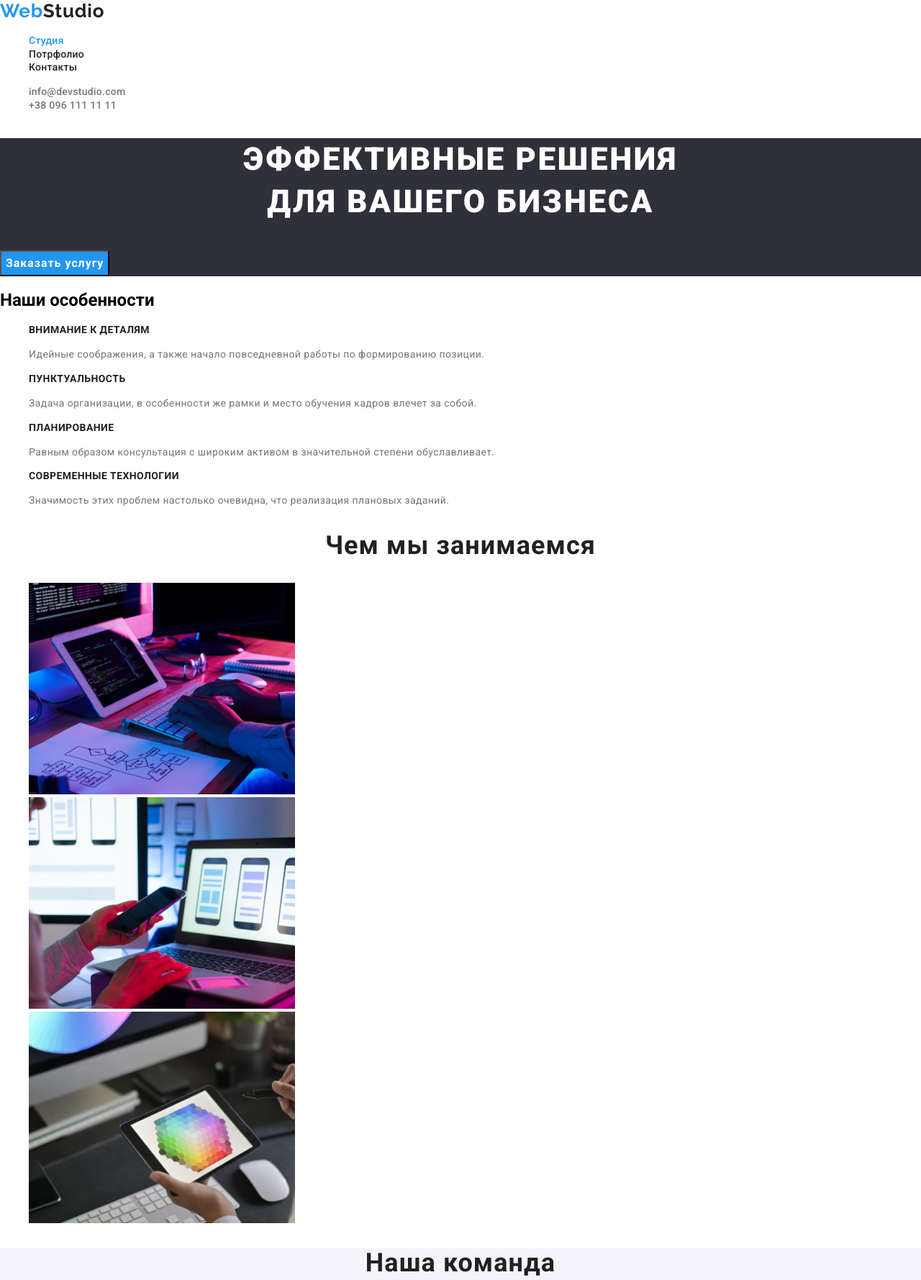
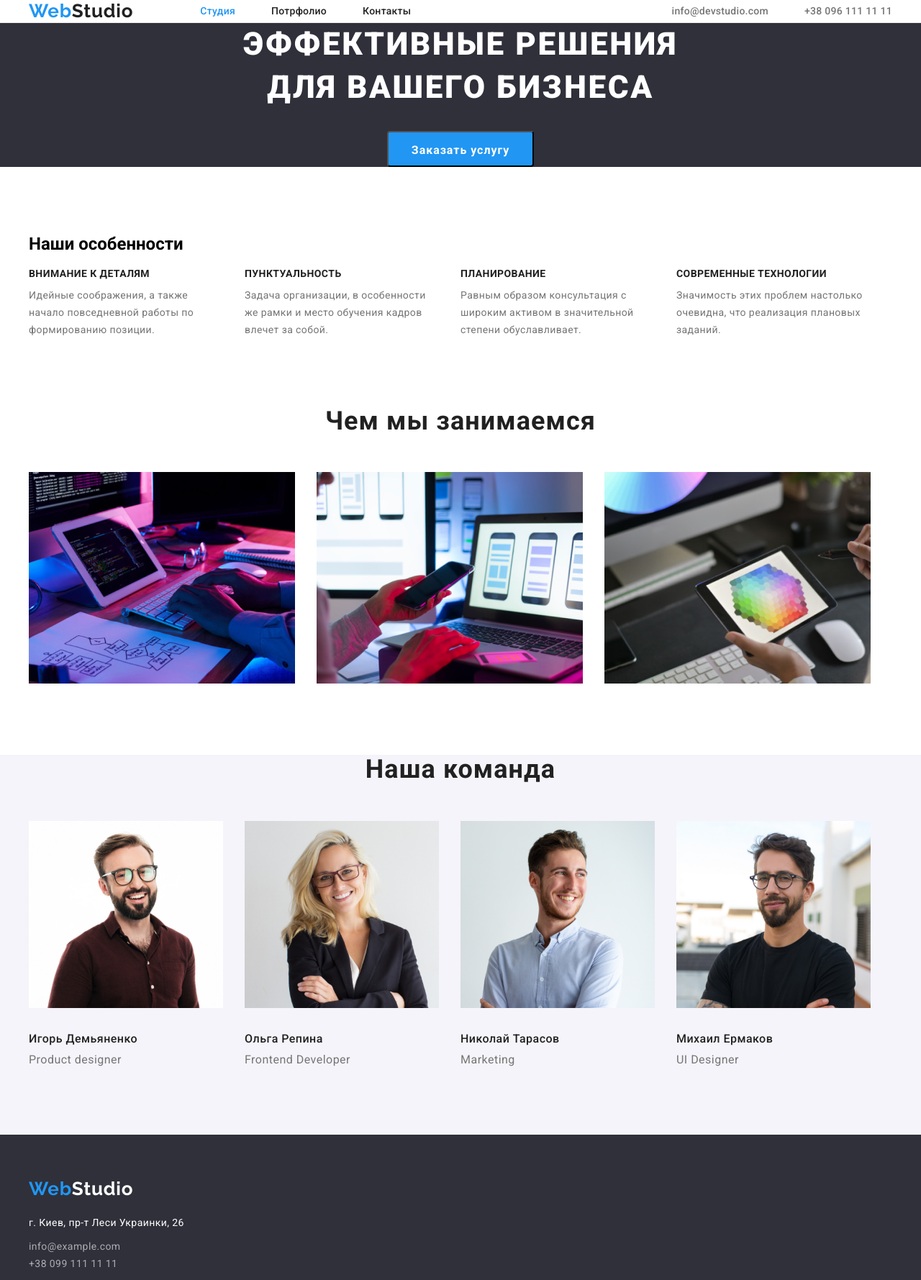
Before and after one commit to Artur-Smut/Homework, a plain HTML site: page index.html in a window 1280 px wide. Shown: the top 1779 px of the page at 72% size. Drawn offline with nearby package versions, Linux system fonts and the light colour scheme.

Commit message:
homework 3
hw3

```diff
--- a/css/styles.css
+++ b/css/styles.css
@@ -3,6 +3,17 @@
 /* вторичный цвет текста #757575 */
 
 /* акцент #2196F3 */
+
+
+html{
+    box-sizing: border-box;
+}
+
+*,
+*::before,
+::after{
+    box-sizing: inherit;
+}
 
 
 body{
@@ -12,10 +23,19 @@ body{
 
 
 
+.section{
+    padding-top: 94px;
+
+}
+
 
 ul {
     list-style: none;
+    padding: 0;
+    margin: 0;
 }
+
+
 
 address{
     font-style: normal;
@@ -26,6 +46,8 @@ address{
     font-weight: 700;
     font-size: 26px;
     line-height: 1.20;
+
+    margin-right: 93px;
 
 
     letter-spacing: 0.03em;
@@ -40,6 +62,44 @@ address{
 
 .head{
     background-color: #fff;
+}
+
+
+header{
+    border-bottom: 1px solid #ECECEC;
+}
+
+
+
+.container{
+    margin-left: auto;
+    margin-right: auto;
+    /* outline: 2px solid tomato; */
+    width: 1230px;
+    padding-left: 15px;
+    padding-right: 15px;
+}
+
+.site-nav .item{
+    /* outline: 1px solid tomato; */
+    margin-right: 50px;
+}
+
+
+.main-nav{
+    display: flex;
+    align-items: center;
+}
+
+
+.site-nav .item:last-child{
+    margin-right: 0;
+}
+
+
+.site-nav{
+    display: flex;
+
 }
 
 
@@ -66,61 +126,122 @@ address{
 .mail-tel .link-mt{
      color: #757575;
 
-
     font-weight: 500;
     font-size: 14px;
     line-height: 1.14;
     letter-spacing: 0.02em;
 }
 
+
+.mail-tel{
+    display: flex;
+    margin-left: auto;
+
+}
+
+
+.mail-tel :not(:first-child){
+   margin-left: 50px;
+}
+
+
 .mail-tel .link-mt:hover,
 .mail-tel .link-mt:focus{
     color: #2196F3;
+
 }
 
 
 .under-head{
     background-color: #2F303A;
+    text-align: center;
 }
 
 /* Эффективные решения для вашего бизнеса */
 .main-text{
     color: #fff;
-
+    margin: 0;
     font-weight: 900;
     font-size: 44px;
     line-height: 1.36;
-    text-align: center;
     letter-spacing: 0.06em;
     text-transform: uppercase;
+    margin-bottom: 30px;
 }
 
 
 .order{
     background-color: #2196F3;
+    display: inline-block;
     cursor: pointer;
+    padding-bottom: 10px;
+    padding-top: 10px;
+    padding-right: 32px;
+    padding-left: 32px;
+    min-width: 200px;
+    height: 50px;
+    border-radius: 4px;
+
 
 }
 
 
 .order-text{
     font-family: inherit;
-
+   display: inline-block;
     font-weight: 700;
     font-size: 16px;
     line-height: 1.87;
     letter-spacing: 0.06em;
-
+    text-align: center;
     color: #FFFFFF;
-}
-
-.features{
 
 }
 
+
+
+.feature-list{
+    display: flex;
+    flex-wrap: wrap;
+
+}
+
+.feature-list .item{
+    width: 270px;
+}
+
+.feature-list .item + .item{
+    margin-left: 30px;
+}
+
+
+.features h2{
+    margin-top: 0;
+}
+
+
+.features{
+    padding-top: 94px;
+    padding-bottom: 94px;
+
+}
+
+
 .team{
     background-color: #F5F4FA;
+    padding-bottom: 94px;
 }
+
+
+.flex-element-team{
+    width: 270px;
+    margin-right: 30px;
+}
+
+.flex-element-team:nth-child(4){
+    margin-right: 0;
+}
+
 
 
 
@@ -136,6 +257,9 @@ address{
     letter-spacing: 0.03em;
 
     color: #212121;
+    padding: 0;
+    margin: 0;
+    margin-top: 30px;
 }
 
 
@@ -150,14 +274,19 @@ address{
     letter-spacing: 0.03em;
 
     color: #757575;
+
+
+    padding: 0;
+    margin: 0;
+    margin-top: 10px;
 }
 
 
 .text-features{
     color: #757575;
 
-
-
+    margin-top: 0;
+    margin-bottom: 0;
     font-size: 14px;
     line-height: 1.7;
     letter-spacing: 0.03em;
@@ -166,7 +295,8 @@ address{
 .title-features{
     color: #212121;
 
-
+    margin-bottom: 10px;
+    margin-top: 0;
     font-weight: 700;
     font-size: 14px;
     line-height: 1.14;
@@ -175,21 +305,17 @@ address{
 }
 
 
-.what-doing{
-
-
-    font-weight: 700;
-    font-size: 36px;
-    line-height: 1.16;
-    text-align: center;
-    letter-spacing: 0.03em;
-    color: #212121;
+.what-doing-section{
+    padding-bottom: 94px;
 }
 
 
-.team-title{
 
 
+.what-doing {
+    margin-top: 0;
+
+    margin-bottom: 50px;
     font-weight: 700;
     font-size: 36px;
     line-height: 1.16;
@@ -200,38 +326,45 @@ address{
 
 
 
-.port-title{
-
-
-    font-weight: 700;
-    font-size: 18px;
-    line-height: 2;
-
-    letter-spacing: 0.06em;
-
-    color: #212121;
-}
 
 
 
-.port-li-p{
+.team-title{
+    font-weight: 700;
+    font-size: 36px;
+    line-height: 1.16;
+    text-align: center;
+    letter-spacing: 0.03em;
+    color: #212121;
+    margin-bottom: 50px;
+    margin-top: 0;
+    }
 
-    line-height: 1.87;
-    /* identical to box height, or 188% */
 
-    letter-spacing: 0.03em;
 
-    color: #757575;
-}
+
+
+
+
+
+
+
+
+
 
 
 .foot{
     background-color: #2F303A;
+    height: 252px;
 }
 
 
 .address-foot{
 
+        padding: 0;
+        padding-top: 20px;
+        padding-bottom: 9px;
+        margin: 0;
 
     font-size: 14px;
     line-height: 1.7;
@@ -246,7 +379,6 @@ address{
 .data-foot{
 
 
-
     font-size: 14px;
     line-height: 1.7;
     /* or 171% */
@@ -257,9 +389,27 @@ address{
 }
 
 
+footer .logo{
+      display: inline-block;
+      margin-top: 60px;
+}
+
+.data-foot-tel{
+    margin-bottom: 60px;
+
+}
+
+.data-foot-mail{
+    padding-bottom: 9px;
+}
+
+
 .foot-stu{
     color: #fff;
 }
+
+
+
 
 
 a {
@@ -307,6 +457,23 @@ a {
     color: #212121;
 }
 
+
+.flex-container-btn{
+    display: flex;
+    flex-wrap: wrap;
+    margin-left: 280px;
+}
+
+.flex-btn-element{
+    margin-right: 30px;
+}
+
+
+.flex-btn-element:nth-child(5){
+    margin-right: 0;
+}
+
+
 .portfolio-btn:hover, .portfolio-btn:focus{
     background-color: #2196F3;
 }
@@ -314,3 +481,74 @@ a {
 .portfolio-btn-text:hover, .portfolio-btn-text:focus{
     color: #FFFFFF;
 }
+
+.port-li-p {
+
+    line-height: 1.87;
+    /* identical to box height, or 188% */
+
+    letter-spacing: 0.03em;
+    margin: 0;
+    color: #757575;
+    padding-bottom: 20px;
+}
+
+.port-title {
+    padding-top: 20px;
+    padding-bottom: 4px;
+     margin: 0;
+    font-weight: 700;
+    font-size: 18px;
+    line-height: 2;
+
+    letter-spacing: 0.06em;
+
+    color: #212121;
+}
+
+.port-img-section{
+    padding-bottom: 94px;
+}
+
+
+.flex-container{
+    display: flex;
+    flex-wrap: wrap;
+
+
+}
+
+.flex-element{
+    width: 370px;
+
+    margin-right: 30px;
+
+    margin-bottom: 30px;
+
+
+}
+
+
+.flex-element:nth-last-child(-n+3){
+    margin-bottom: 0;
+}
+
+
+.flex-element:nth-child(3n){
+    margin-right: 0;
+}
+
+
+.portfolio-img-text{
+border-bottom: 1px solid #EEEEEE;
+border-left:  1px solid #EEEEEE;
+border-right: 1px solid #EEEEEE;;
+margin: 0;
+padding: 0;
+
+}
+
+.h1-hide{
+    margin: 0;
+    padding: 0;
+}
--- a/index.html
+++ b/index.html
@@ -8,7 +8,7 @@
     <link rel="stylesheet" href="https://cdnjs.cloudflare.com/ajax/libs/modern-normalize/1.0.0/modern-normalize.min.css" />
     <link href="https://fonts.googleapis.com/css2?family=Raleway:wght@700&family=Roboto:wght@400;500;700;900&display=swap"
         rel="stylesheet">
-
+    <link rel="stylesheet" href="https://cdnjs.cloudflare.com/ajax/libs/modern-normalize/1.1.0/modern-normalize.min.css">
      <link rel="stylesheet" href="./css/styles.css" />
 
 </head>
@@ -16,14 +16,15 @@
 <body>
 
         <header class="head">
-            <nav>
+            <nav class="container main-nav">
                 <a class="logo" href="/">Web<span class="logo-stu">Studio</span></a>
 
 
                 <ul class="site-nav list">
-                    <li><a class="link current" href="/">Студия</a></li>
-                    <li><a class="link" href="./portfolio.html">Потрфолио</a></li>
-                    <li><a class="link" href="/Контакты">Контакты</a></li>
+                    <li class="item"><a class="link current" href="/">Студия</a></li>
+                    <li class="item"><a class="link" href="./portfolio.html">Потрфолио</a></li>
+                    <li class="item"><a class="link" href="/Контакты">Контакты</a></li>
+
                 </ul>
 
                 <ul class="mail-tel">
@@ -36,6 +37,9 @@
 
 
          </header>
+
+
+
     <main>
         <section class="under-head">
             <h1 class="main-text">Эффективные решения <br> для вашего бизнеса</h1>
@@ -47,27 +51,30 @@
 
 
         <section class="features">
+        <div class="container">
             <h2>Наши особенности</h2>
-                <ul>
-                    <li>
+            <ul class="feature-list">
+                <li class="item">
                 <h3 class="title-features">Внимание к деталям</h3>
                 <p class="text-features">Идейные соображения, а также начало повседневной работы по формированию позиции.</p>
                 </li>
-                    <li>
+                <li class="item">
                     <h3 class="title-features">Пунктуальность</h3>
                     <p class="text-features">Задача организации, в особенности же рамки и место обучения кадров влечет за собой.</p>
                 </li>
-                    <li>
+                <li class="item">
                     <h3 class="title-features">Планирование</h3>
                     <p class="text-features">Равным образом консультация с широким активом в значительной степени обуславливает.</p>
                 </li>
-                    <li>
+                <li class="item">
                     <h3 class="title-features">Современные технологии</h3>
                     <p class="text-features">Значимость этих проблем настолько очевидна, что реализация плановых заданий.</p>
 
                 </li>
 
             </ul>
+
+        </div>
 
 
 
@@ -76,29 +83,37 @@
         </section>
 
 
-                <section>
+                <section class="what-doing-section">
+                    <div class="container">
+
                             <h2 class="what-doing">Чем мы занимаемся</h2>
-                    <ul>
-                        <li><img src="./img/img1.jpg" alt="Делаем сайты" width="370"></li>
-                        <li><img src="./img/img2.jpg" alt="Адаптируем сайты для телефонов" width="370"></li>
-                        <li><img src="./img/img3.jpg" alt="Адаптируем сайты для планшетов" width="370"></li>
+                            <ul class="flex-container">
+                                <li class="flex-element"><img src="./img/img1.jpg" alt="Делаем сайты" width="370"></li>
+                                <li class="flex-element"><img src="./img/img2.jpg" alt="Адаптируем сайты для телефонов" width="370"></li>
+                                <li class="flex-element"><img src="./img/img3.jpg" alt="Адаптируем сайты для планшетов" width="370"></li>
                             </ul>
+                        </div>
+
+
                 </section>
 
 
 
 
         <section class="team">
+            <div class="container">
                 <h2 class="team-title">Наша команда</h2>
-            <ul>
-                <li>
+                <ul class="flex-container">
+                    <li class="flex-element-team">
                         <img src="./img/Igor.jpg" alt="Фото Игоря Демьяненко" width="270">
 
                            <h3 class="team-name">Игорь Демьяненко</h3>
                            <p lang="en" class="team-place">Product designer</p>
+
+
                     </li>
 
-                <li>
+                    <li class="flex-element-team">
                         <img src="./img/Olga.jpg" alt="Фото Фото Ольги Репины" width="270">
 
                         <h3 class="team-name">Ольга Репина</h3>
@@ -106,7 +121,7 @@
 
                     </li>
 
-                <li>
+                    <li class="flex-element-team">
                         <img src="./img/Kolia.jpg" alt="Фото Николая Тарасова" width="270">
 
                         <h3 class="team-name">Николай Тарасов</h3>
@@ -114,7 +129,7 @@
 
                     </li>
 
-                <li>
+                    <li class="flex-element-team">
                         <img src="./img/Misha.jpg" alt="Фото Михаила Ермакова" width="270">
 
                         <h3 class="team-name">Михаил Ермаков</h3>
@@ -122,18 +137,24 @@
 
                     </li>
                 </ul>
+            </div>
+
         </section>
     </main>
     <footer class="foot">
+            <div class="container">
                 <a class="logo" href="/">Web<span class="foot-stu">Studio</span></a>
 
                 <address>
                     <p class="address-foot">г. Киев, пр-т Леси Украинки, 26 <br></p>
                     <ul>
-                    <li><a class="data-foot" href="mailto:info@example.com">info@example.com</a></li>
-                    <li><a class="data-foot" href="tel:+380991111111">+38 099 111 11 11</a></li>
+                        <li><a class="data-foot" href="mailto:info@example.com"> <span class="data-foot-mail">info@example.com</span>
+                            </a></li>
+                        <li><a class="data-foot" href="tel:+380991111111"> <span class="data-foot-tel">+38 099 111 11 11</span></a></li>
                     </ul>
                 </address>
+            </div>
+
     </footer>
 </body>
 
```
Also changed, not shown: portfolio.html (+53 -28 lines). Lines whose indentation alone changed are shown as unchanged.
